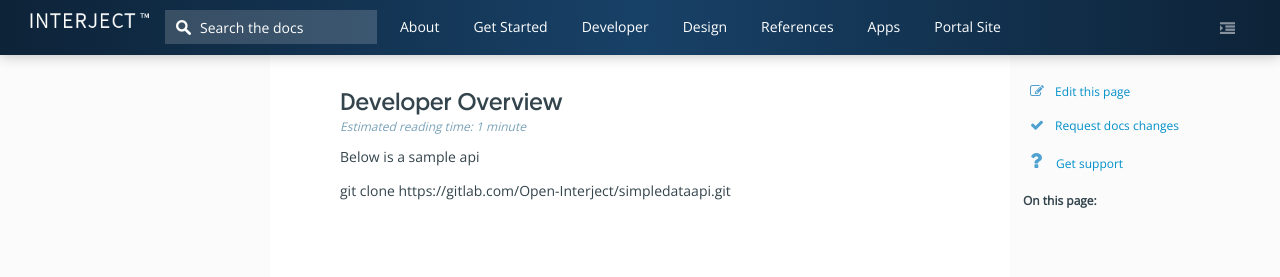
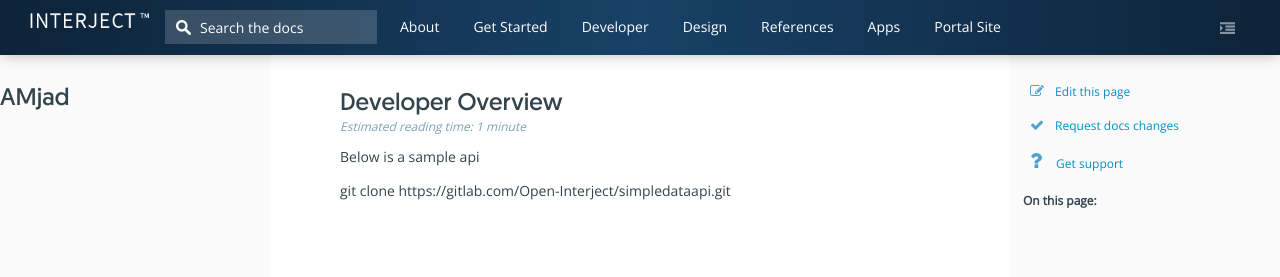
Before and after one commit to AmjadRathod/amjadrathod.github.io, a Jekyll site: the page built from wApi/DeveloperMain.md, in a window 1280 px wide. Shown: the top 277 px of the page. Built offline with Jekyll 4.4.1, drawn with Linux system fonts in a browser that asks for light colours.

Commit message:
testing nav

```diff
--- a/_includes/side-menu.html
+++ b/_includes/side-menu.html
@@ -1,4 +1,4 @@
-{% if page.landing == true %}<div id="navbar" class="nav-sidebar">{%else%}<div id="navbar" class="nav-sidebar">{% endif %}
+{% if page.landing == true %}<div id="navbar" class="nav-sidebar">{%else%}<div id="navbar" class="nav-sidebar"><h1>AMjad</h1>{% endif %}
     <ul class="nav" id="jsTOCLeftNav">
     </ul>
 </div>
```
